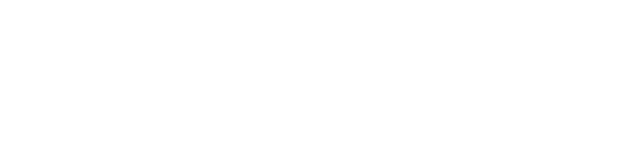
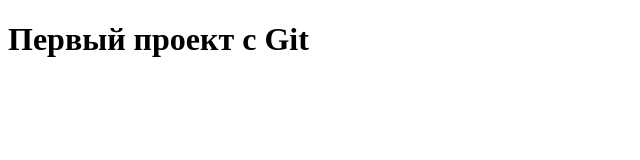
Before and after one commit to GodIsJustIllusion/GIT_test, a plain HTML site: page index.html in a window 1280 px wide. Shown: the whole page, without its empty margins (0-640 px from the left). Drawn offline with Linux system fonts and the light colour scheme.

Commit message:
First changes

```diff
--- a/index.html
+++ b/index.html
@@ -7,6 +7,6 @@
     <title>GIT_test</title>
 </head>
 <body>
-
+    <h1>Первый проект с Git</h1>
 </body>
 </html>
```
